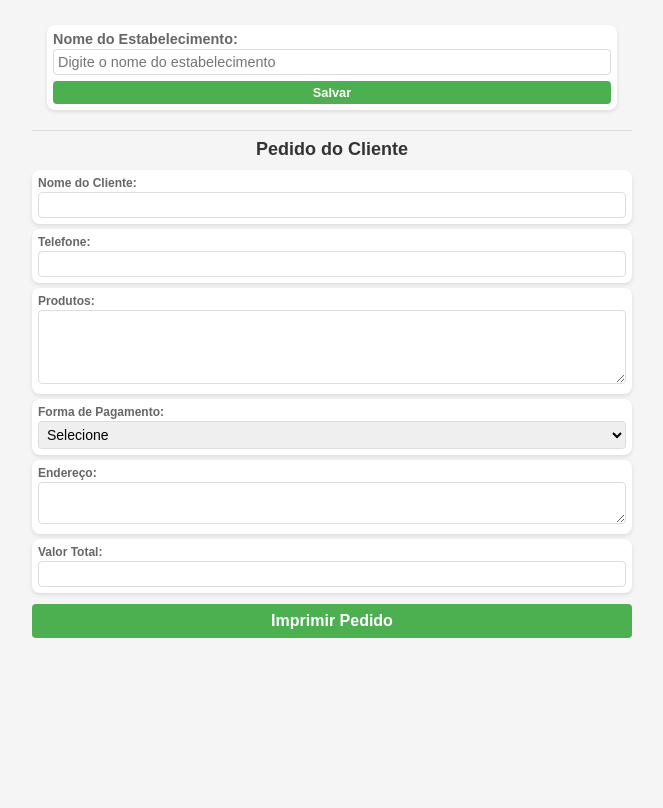
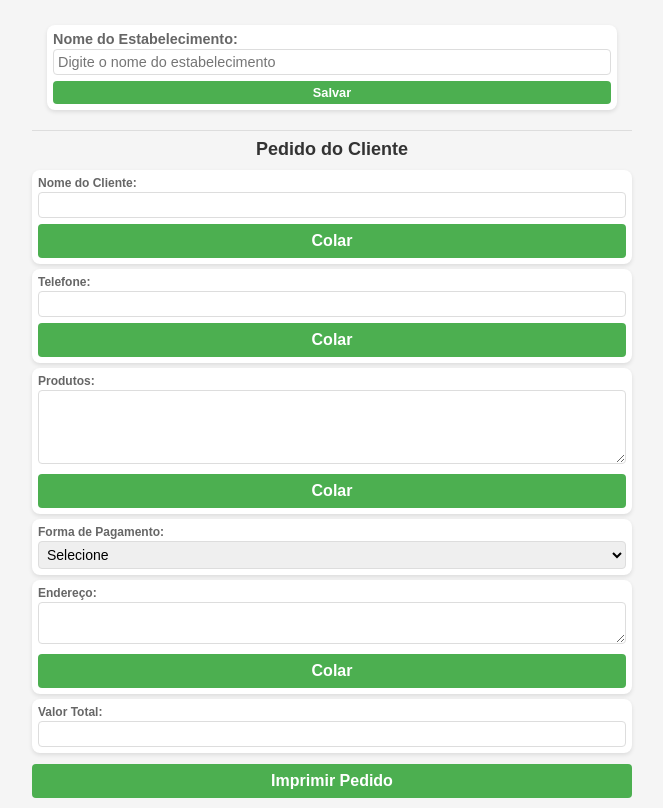
Before and after one commit to ECTAtecnologia/pedidoiphonen, a plain HTML site: page index.html in a window 1280 px wide. Shown: the whole page, without its empty margins (308-971 px from the left). Drawn offline with nearby package versions, Linux system fonts and the light colour scheme; a script that the page names is missing.

Commit message:
index.html

```diff
--- a/index.html
+++ b/index.html
@@ -47,17 +47,26 @@
     <form id="pedidoForm">
         <div class="form-group">
             <label for="nome">Nome do Cliente:</label>
-            <input type="text" id="nome" required>
+            <div class="input-with-button">
+                <input type="text" id="nome" required>
+                <button type="button" onclick="colarTexto('nome')" class="btn-colar">Colar</button>
+            </div>
         </div>
 
         <div class="form-group">
             <label for="telefone">Telefone:</label>
-            <input type="tel" id="telefone">
+            <div class="input-with-button">
+                <input type="tel" id="telefone">
+                <button type="button" onclick="colarTexto('telefone')" class="btn-colar">Colar</button>
+            </div>
         </div>
 
         <div class="form-group">
             <label for="produtos">Produtos:</label>
-            <textarea id="produtos" rows="4" style="width: 100%" required></textarea>
+            <div class="input-with-button">
+                <textarea id="produtos" rows="4" style="width: 100%" required></textarea>
+                <button type="button" onclick="colarTexto('produtos')" class="btn-colar">Colar</button>
+            </div>
         </div>
 
         <div class="form-group">
@@ -74,7 +83,10 @@
 
         <div class="form-group">
             <label for="endereco">Endereço:</label>
-            <textarea id="endereco" rows="2" style="width: 100%" required></textarea>
+            <div class="input-with-button">
+                <textarea id="endereco" rows="2" style="width: 100%" required></textarea>
+                <button type="button" onclick="colarTexto('endereco')" class="btn-colar">Colar</button>
+            </div>
         </div>
 
         <div class="form-group">
```
